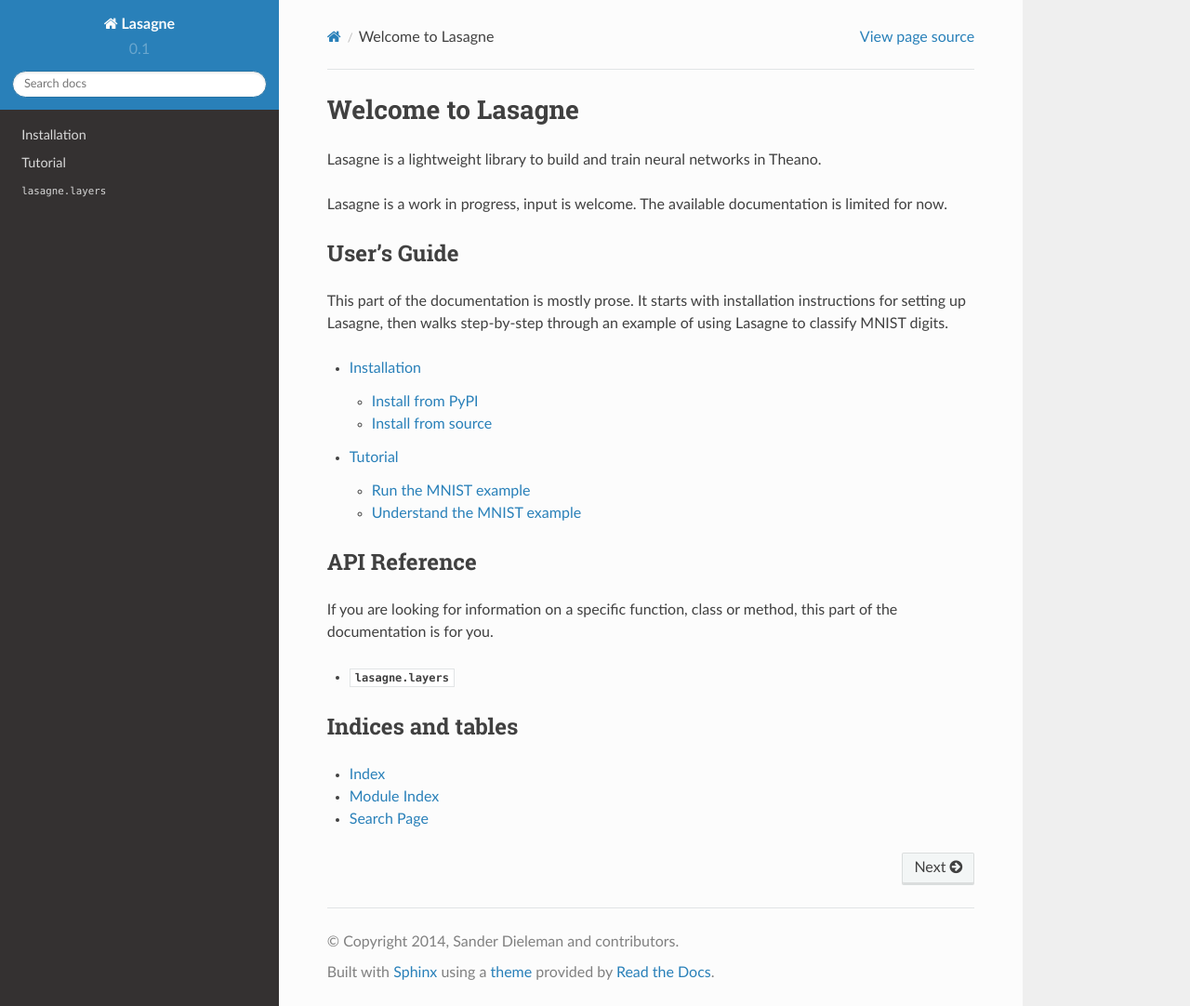
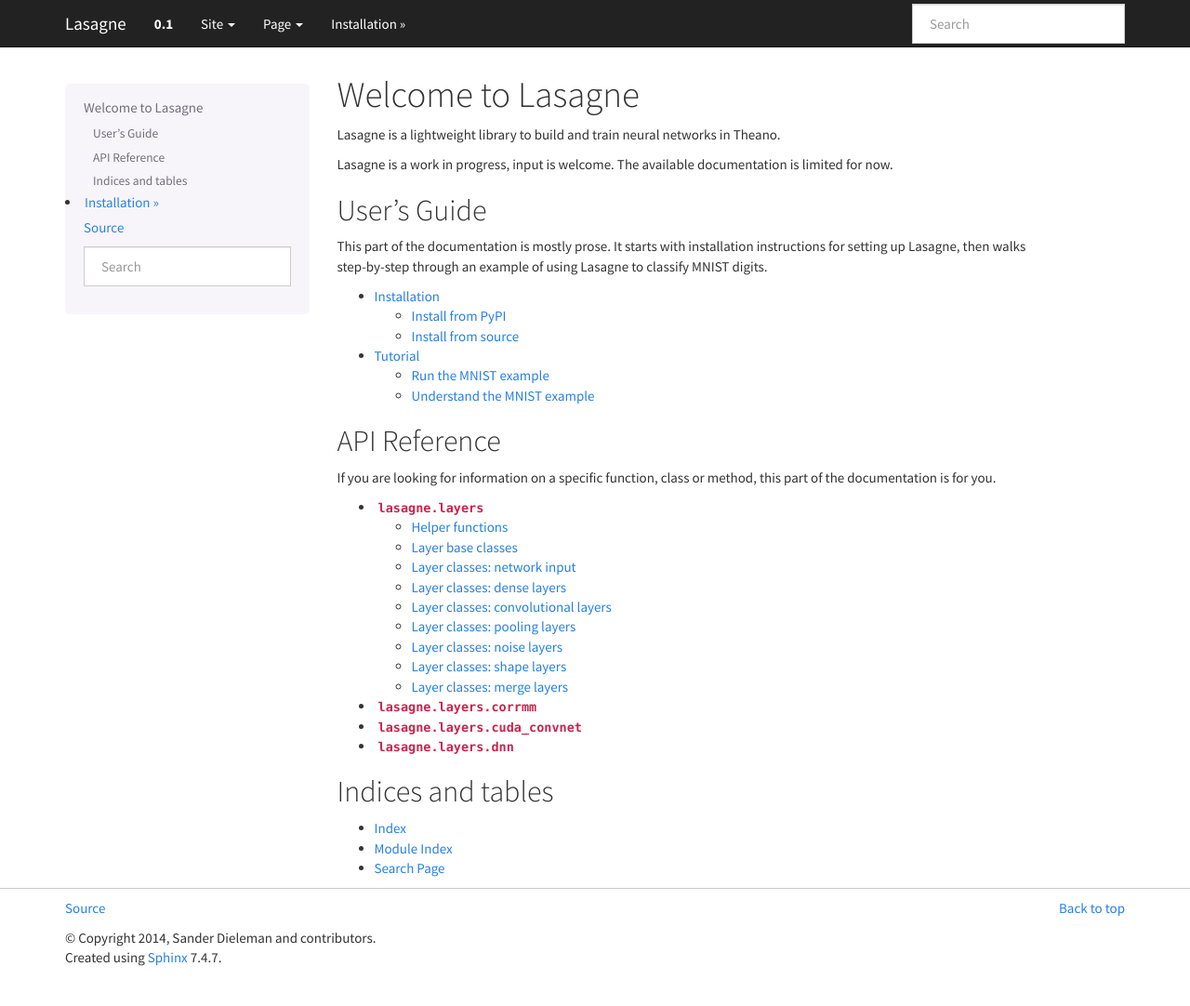
Before and after one commit to Lasagne/Lasagne, a Sphinx documentation site: the page built from docs/index.rst, in a window 1280 px wide and 1082 px high. Shown: the whole window at 93% size. Built offline with Sphinx 7.4.7, drawn with Linux system fonts in a browser that asks for light colours.

Commit message:
some doc fixes, changing the theme again...

```diff
--- a/docs/conf.py
+++ b/docs/conf.py
@@ -101,15 +101,17 @@
 
 # -- Options for HTML output ----------------------------------------------
 
-# on_rtd is whether we are on readthedocs.org
-on_rtd = os.environ.get('READTHEDOCS', None) == 'True'
+import sphinx_bootstrap_theme
+html_theme = 'bootstrap'
 
-if not on_rtd:  # only import and set the theme if we're building docs locally
-    import sphinx_rtd_theme
-    html_theme = 'sphinx_rtd_theme'
-    html_theme_path = [sphinx_rtd_theme.get_html_theme_path()]
+html_theme_options = {
+  'bootswatch_theme': 'cosmo', # simplex', # yeti, spacelab,
+  'bootstrap_version': '3',
+  'navbar_title': 'Lasagne',
+  'source_link_position': 'footer',
+}
 
-# otherwise, readthedocs.org uses their theme by default, so no need to specify it
+html_theme_path = sphinx_bootstrap_theme.get_html_theme_path()
 
 # The name for this set of Sphinx documents.  If None, it defaults to
 # "<project> v<release> documentation".
--- a/docs/modules/layers.rst
+++ b/docs/modules/layers.rst
@@ -1,7 +1,11 @@
 :mod:`lasagne.layers`
----------------------
+=====================
 
 .. automodule:: lasagne.layers
+
+
+Helper functions
+----------------
 
 .. autofunction:: get_all_layers
 .. autofunction:: get_all_params
@@ -11,11 +15,112 @@
 .. autofunction:: get_all_param_values
 .. autofunction:: set_all_param_values
 
+
+Layer base classes
+------------------
+
 .. autoclass:: Layer
    :members:
+
+.. autoclass:: MultipleInputsLayer
+    :members:
+
+Layer classes: network input
+----------------------------
 
 .. autoclass:: InputLayer
    :members:
 
+Layer classes: dense layers
+---------------------------
+
 .. autoclass:: DenseLayer
    :members:
+
+.. autoclass:: NINLayer
+    :members:
+
+Layer classes: convolutional layers
+-----------------------------------
+
+.. autoclass:: Conv1DLayer
+    :members:
+
+.. autoclass:: Conv2DLayer
+    :members:
+
+Layer classes: pooling layers
+-----------------------------
+
+.. autoclass:: MaxPool2DLayer
+    :members:
+
+.. autoclass:: GlobalPoolLayer
+    :members:
+
+.. autoclass:: FeaturePoolLayer
+    :members:
+
+.. autoclass:: FeatureWTALayer
+    :members:
+
+Layer classes: noise layers
+---------------------------
+
+.. autoclass:: DropoutLayer
+    :members:
+
+.. autofunction:: dropout
+
+.. autoclass:: GaussianNoiseLayer
+    :members:
+
+Layer classes: shape layers
+---------------------------
+
+.. autoclass:: ReshapeLayer
+    :members:
+
+.. autofunction:: reshape
+
+.. autoclass:: FlattenLayer
+    :members:
+
+.. autofunction:: flatten
+
+.. autoclass:: PadLayer
+    :members:
+
+.. autofunction:: pad
+
+Layer classes: merge layers
+---------------------------
+
+.. autoclass:: ConcatLayer
+    :members:
+
+.. autofunction:: concat
+
+.. autoclass:: ElemwiseSumLayer
+    :members:
+
+
+:mod:`lasagne.layers.corrmm`
+==================================
+
+.. automodule:: lasagne.layers.corrmm
+    :members:
+
+
+:mod:`lasagne.layers.cuda_convnet`
+==================================
+
+.. automodule:: lasagne.layers.cuda_convnet
+    :members:
+
+
+:mod:`lasagne.layers.dnn`
+==================================
+
+.. automodule:: lasagne.layers.dnn
+    :members:
```
Also changed, not shown: 2 other files.
